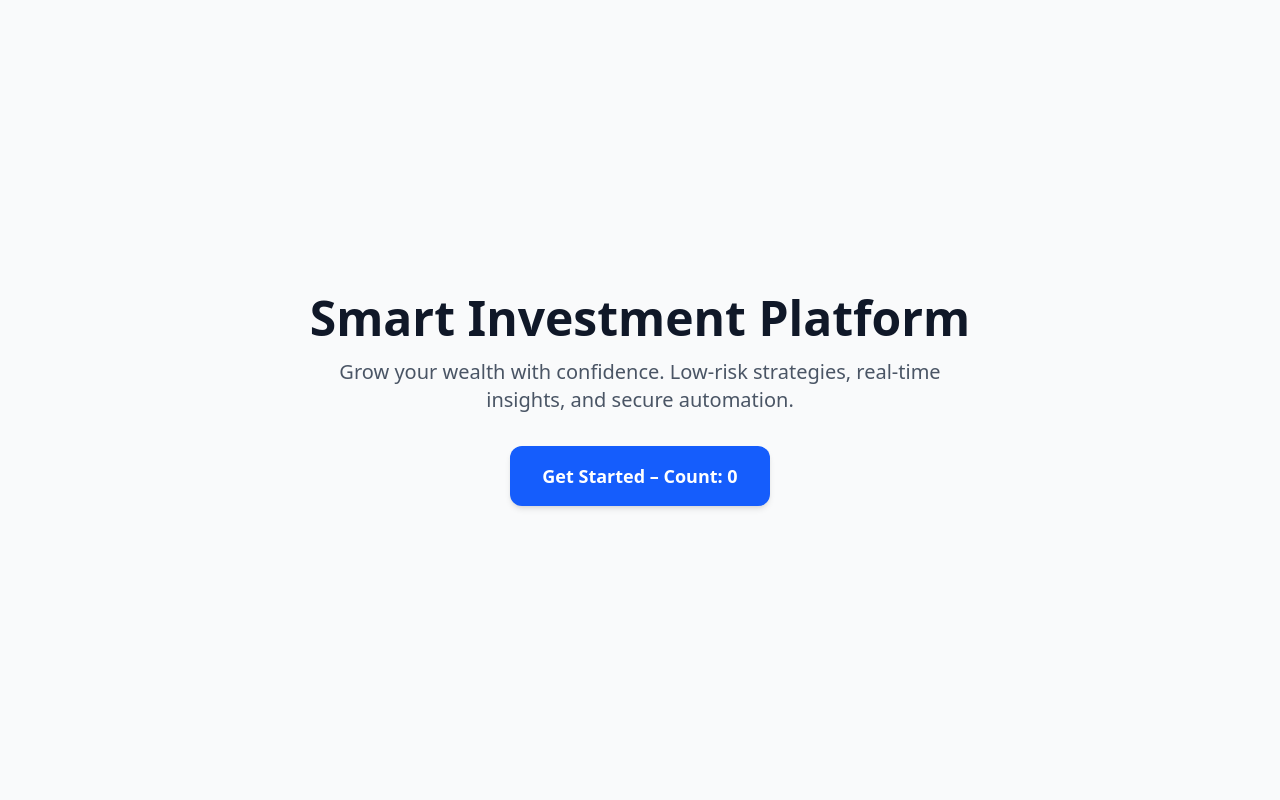
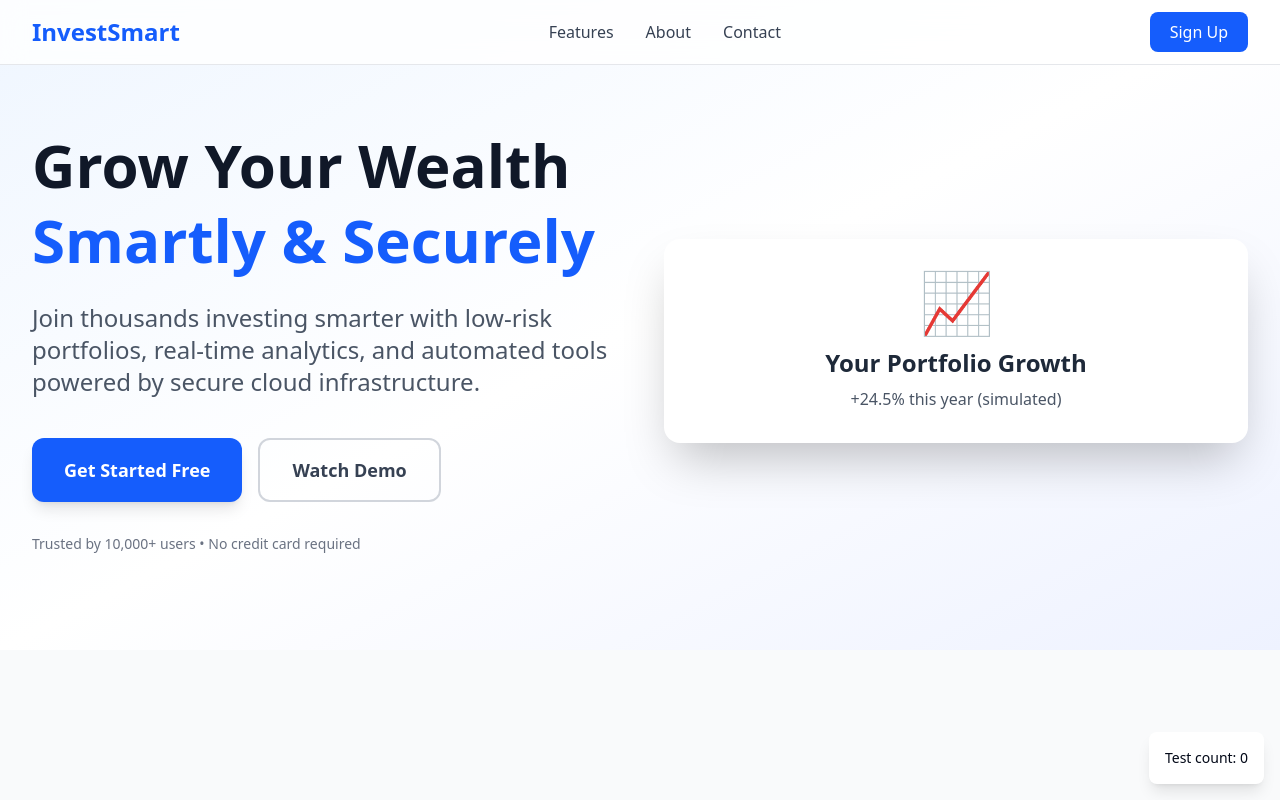
Before and after one commit to sommygee/investment-landing, a React (Vite) app: page / in a window 1280 px wide. Built offline with nearby package versions, Linux system fonts and the light colour scheme.

Commit message:
added the hero section of the landing

```diff
--- a/src/App.tsx
+++ b/src/App.tsx
@@ -4,20 +4,94 @@ function App() {
   const [count, setCount] = useState(0)
 
   return (
-    <div className="min-h-screen bg-gray-50 flex items-center justify-center p-4">
-      <div className="text-center">
-        <h1 className="text-4xl md:text-5xl font-bold text-gray-900 mb-4">
-          Smart Investment Platform
+    <div className="min-h-screen bg-gray-50 font-sans antialiased">
+      {/* Navbar */}
+      <header className="fixed top-0 left-0 right-0 z-50 bg-white/80 backdrop-blur-md border-b border-gray-200">
+        <div className="max-w-7xl mx-auto px-4 sm:px-6 lg:px-8">
+          <div className="flex justify-between items-center h-16">
+            {/* Logo */}
+            <div className="flex-shrink-0">
+              <a href="/" className="text-2xl font-bold text-blue-600">
+                InvestSmart
+              </a>
+            </div>
+
+            {/* Nav Links (simple for now) */}
+            <nav className="hidden md:flex space-x-8">
+              <a href="#features" className="text-gray-700 hover:text-blue-600 transition-colors">
+                Features
+              </a>
+              <a href="#about" className="text-gray-700 hover:text-blue-600 transition-colors">
+                About
+              </a>
+              <a href="#contact" className="text-gray-700 hover:text-blue-600 transition-colors">
+                Contact
+              </a>
+            </nav>
+
+            {/* CTA Button in Nav */}
+            <div>
+              <button className="bg-blue-600 text-white px-5 py-2 rounded-lg font-medium hover:bg-blue-700 transition-colors focus:outline-none focus:ring-2 focus:ring-blue-500 focus:ring-offset-2">
+                Sign Up
+              </button>
+            </div>
+          </div>
+        </div>
+      </header>
+
+      {/* Hero Section */}
+      <main>
+        <section className="pt-24 pb-16 md:pt-32 md:pb-24 bg-gradient-to-br from-blue-50 via-white to-indigo-50">
+          <div className="max-w-7xl mx-auto px-4 sm:px-6 lg:px-8">
+            <div className="text-center lg:text-left lg:grid lg:grid-cols-2 lg:gap-12 items-center">
+              {/* Text Content */}
+              <div className="mb-12 lg:mb-0">
+                <h1 className="text-4xl md:text-5xl lg:text-6xl font-extrabold text-gray-900 leading-tight mb-6">
+                  Grow Your Wealth{' '}
+                  <span className="text-blue-600">Smartly & Securely</span>
                 </h1>
-        <p className="text-lg md:text-xl text-gray-600 mb-8 max-w-2xl mx-auto">
-          Grow your wealth with confidence. Low-risk strategies, real-time insights, and secure automation.
+                <p className="text-xl md:text-2xl text-gray-600 mb-10 max-w-3xl mx-auto lg:mx-0">
+                  Join thousands investing smarter with low-risk portfolios, real-time analytics, and automated tools powered by secure cloud infrastructure.
                 </p>
+
+                {/* CTAs */}
+                <div className="flex flex-col sm:flex-row gap-4 justify-center lg:justify-start">
                   <button
-          className="bg-blue-600 hover:bg-blue-700 text-white font-semibold py-4 px-8 rounded-xl text-lg transition-colors shadow-md hover:shadow-lg"
+                    className="bg-blue-600 hover:bg-blue-700 text-white font-bold py-4 px-8 rounded-xl text-lg transition-all shadow-lg hover:shadow-xl focus:outline-none focus:ring-2 focus:ring-blue-500 focus:ring-offset-2"
                     onClick={() => setCount((count) => count + 1)}
                   >
-          Get Started – Count: {count}
+                    Get Started Free
                   </button>
+                  <button className="border-2 border-gray-300 hover:border-blue-600 text-gray-700 font-bold py-4 px-8 rounded-xl text-lg transition-all focus:outline-none focus:ring-2 focus:ring-gray-300 focus:ring-offset-2">
+                    Watch Demo
+                  </button>
+                </div>
+
+                {/* Trust signals */}
+                <p className="mt-8 text-sm text-gray-500">
+                  Trusted by 10,000+ users • No credit card required
+                </p>
+              </div>
+
+              {/* Right side: Placeholder for image/illustration */}
+              <div className="hidden lg:block">
+                <div className="bg-white rounded-2xl shadow-2xl p-8 text-center">
+                  <div className="text-6xl mb-4">📈</div>
+                  <h3 className="text-2xl font-bold text-gray-800 mb-2">Your Portfolio Growth</h3>
+                  <p className="text-gray-600">
+                    +24.5% this year (simulated)
+                  </p>
+                  {/* In future steps we can add a real chart or SVG */}
+                </div>
+              </div>
+            </div>
+          </div>
+        </section>
+      </main>
+
+      {/* Temporary counter for testing */}
+      <div className="fixed bottom-4 right-4 bg-white p-4 rounded-lg shadow-lg text-sm">
+        Test count: {count}
       </div>
     </div>
   )
```
Lines whose indentation alone changed are shown as unchanged.
